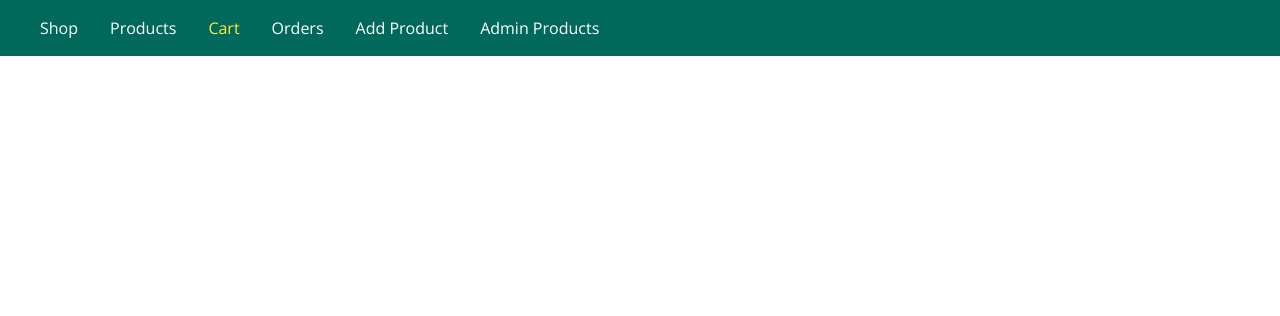
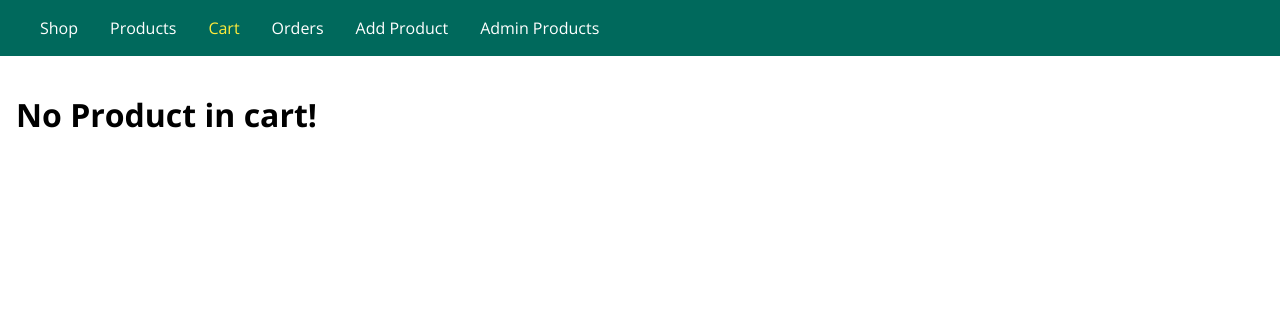
Before and after one commit to krgarav/product-store, a Node server app: page /cart in a window 1280 px wide. Shown: the top 316 px of the page. Run offline with Node 20, Linux system fonts and the light colour scheme; data comes from the database, SQL or seed files in the repository; data that the repository does not hold is empty; some libraries are stand-ins or nearby versions.

Commit message:
Many to many relation handled.

```diff
--- a/app.js
+++ b/app.js
@@ -7,6 +7,8 @@ const errorController = require("./controllers/error");
 const sequelize = require("./util/database");
 const Product = require("./Models/product");
 const User = require("./Models/user");
+const Cart = require("./Models/cart");
+const CartItem = require("./Models/cart-items");
 
 const app = express();
 
@@ -19,19 +21,23 @@ const shopRoutes = require("./routes/shop");
 app.use(bodyParser.urlencoded({ extended: false }));
 app.use(express.static(path.join(__dirname, "public")));
 
-app.use((req,res,next)=>{
+app.use((req, res, next) => {
   User.findByPk(1)
-  .then((user)=>{
-    req.user=user;
-    next();
-  })
+    .then((user) => {
+      req.user = user;
+      next();
+    })
 })
 app.use("/admin", adminRoutes);
 app.use(shopRoutes);
 app.use(errorController.get404);
 
 Product.belongsTo(User, { constraints: true, onDelete: 'CASCADE' });
-User.hasMany(Product)
+User.hasMany(Product);
+User.hasOne(Cart);
+Cart.belongsTo(User);
+Cart.belongsToMany(Product, { through: CartItem });
+Product.belongsToMany(Cart, { through: CartItem });
 
 sequelize
   // .sync({ force: true })
@@ -44,7 +50,15 @@ sequelize
       return User.create({ name: "Kumar", email: "krgarav@gmail.com" })
     }
     return user;
-  }).then(() => {
+  }).then((user) => {
+    Cart.findByPk(1).then((cart) => {
+      if (!cart) {
+        return user.createCart();
+      }
+      return cart
+    })
+
+  }).then((cart) => {
     app.listen(3000, () => { console.log("Server is running on port 3000") })
   })
   .catch((err) => {
--- a/controllers/admin.js
+++ b/controllers/admin.js
@@ -74,7 +74,6 @@ exports.postEdit = (req, res, next) => {
 
 exports.getProducts = (req, res, next) => {
   req.user.getProducts()
-  // Product.findAll()
     .then((product) => {
       res.render("admin/products", {
         prods: product,
--- a/controllers/shop.js
+++ b/controllers/shop.js
@@ -30,14 +30,6 @@ exports.getProduct = (req, res, next) => {
     });
 };
 
-exports.postCart = (req, res, next) => {
-  const prodId = req.body.productId;
-  console.log(prodId);
-  Product.getProduct(prodId, (product) => {
-    Cart.addProduct(prodId, product.price);
-  });
-  res.redirect("/cart");
-};
 
 exports.getIndex = (req, res, next) => {
   Product.findAll()
@@ -54,12 +46,69 @@ exports.getIndex = (req, res, next) => {
 };
 
 exports.getCart = (req, res, next) => {
-  res.render("shop/cart", {
-    path: "/cart",
-    pageTitle: "Your Cart",
-  });
+  req.user.getCart()
+    .then(cart => {
+      return cart
+        .getProducts().then(products => {
+          res.render("shop/cart", {
+            path: "/cart",
+            pageTitle: "Your Cart",
+            products: products
+          });
+        })
+    }).catch(err => { console.log(err) })
+
+  // res.render("shop/cart", {
+  //   path: "/cart",
+  //   pageTitle: "Your Cart",
+  // });
+};
+exports.postCart = (req, res, next) => {
+  const prodId = req.body.productId;
+  let fetchedCart;
+  let newQuantity = 1;
+  req.user.getCart()
+    .then((cart) => {
+      fetchedCart = cart;
+      console.log(cart)
+      return cart.getProducts({ where: { id: prodId } })
+    })
+    .then(products => {
+      let product;
+      if (products.length > 0) {
+        product = products[0]
+      }
+      if (product) {
+        const oldQuantity = product.cartItem.quantity;
+        newQuantity = oldQuantity + 1;
+        return product;
+      }
+      return Product.findByPk(prodId)
+    })
+    .then((product) => {
+      return fetchedCart.addProduct(product, { through: { quantity: newQuantity } })
+
+    })
+    .then(() => {
+      res.redirect("/cart");
+    })
+    .catch(err => console.log(err))
 };
 
+exports.postCartDelete=(req,res,next)=>{
+  const prodId = req.body.productId;
+  console.log(prodId)
+  req.user.getCart()
+  .then((cart)=>{
+   return cart.getProducts({where:{id:prodId}})
+  })
+  .then((products)=>{
+    const product=products[0];
+    return product.cartItem.destroy();
+  }).then(()=>{
+    res.redirect("/cart")
+  })
+}
 exports.getOrders = (req, res, next) => {
   res.render("shop/orders", {
     path: "/orders",
--- /dev/null
+++ b/public/css/cart.css
@@ -0,0 +1,23 @@
+.cart__item-list {
+    list-style: none;
+    margin: 0;
+    padding: 0;
+    margin: auto;
+    width: 40rem;
+    max-width: 90%;
+  }
+
+  .cart__item {
+    display: flex;
+    align-items: center;
+    justify-content: space-between;
+    padding: 1rem;
+    box-shadow: 0 2px 8px rgba(0, 0, 0, 0.26);
+  }
+
+  .cart__item h1,
+  .cart__item h2 {
+    margin-right: 1rem;
+    font-size: 1.2rem;
+    margin: 0;
+  }
--- a/public/css/main.css
+++ b/public/css/main.css
@@ -195,6 +195,16 @@ form {
   background-color: #00695c;
   color: white;
 }
+.btn.danger {
+  color: red;
+  border-color: red;
+}
+
+.btn.danger:hover,
+.btn.danger:active {
+  background: red;
+  color: white;
+}
 .centered{
   text-align: center;
 }
--- a/routes/shop.js
+++ b/routes/shop.js
@@ -16,6 +16,8 @@ router.get("/cart", shopController.getCart);
 
 router.post("/cart", shopController.postCart);
 
+router.post("/cart-delete-item", shopController.postCartDelete);
+
 router.get("/orders", shopController.getOrders);
 
 router.get("/checkout", shopController.getCheckout);
--- a/views/shop/cart.ejs
+++ b/views/shop/cart.ejs
@@ -1,6 +1,27 @@
 <%- include('../includes/head.ejs') %>
+<link rel="stylesheet" href="/css/main.css">
+<link rel="stylesheet" href="/css/product.css">
+    <link rel="stylesheet" href="/css/cart.css">
     </head>
 
     <body>
         <%- include('../includes/navigation.ejs') %>
+        <main>
+            <% if(products.length){%>
+                <ul class="cart__item-list">
+                    <% products.forEach(p=>{ %>
+                        <li class="cart__item">
+                            <h1><%= p.title%></h1>
+                            <h2>Quantity:<%=p.cartItem.quantity %></h2>
+                            <form action="/cart-delete-item" method="POST">
+                                <input type="hidden" value="<%=p.id%>" name="productId" />
+                                <button class="btn danger" type="submit" >Delete</button>
+                            </form>
+                        </li>
+                    <% }) %>
+                </ul>
+                <% }else{%>
+                    <h1>No Product in cart!</h1>
+                <%} %>
+        </main>
         <%- include('../includes/end.ejs') %>
```
Also changed, not shown: Models/cart-items.js (added, +17 -0 lines), Models/cart.js (+11 -32 lines).
